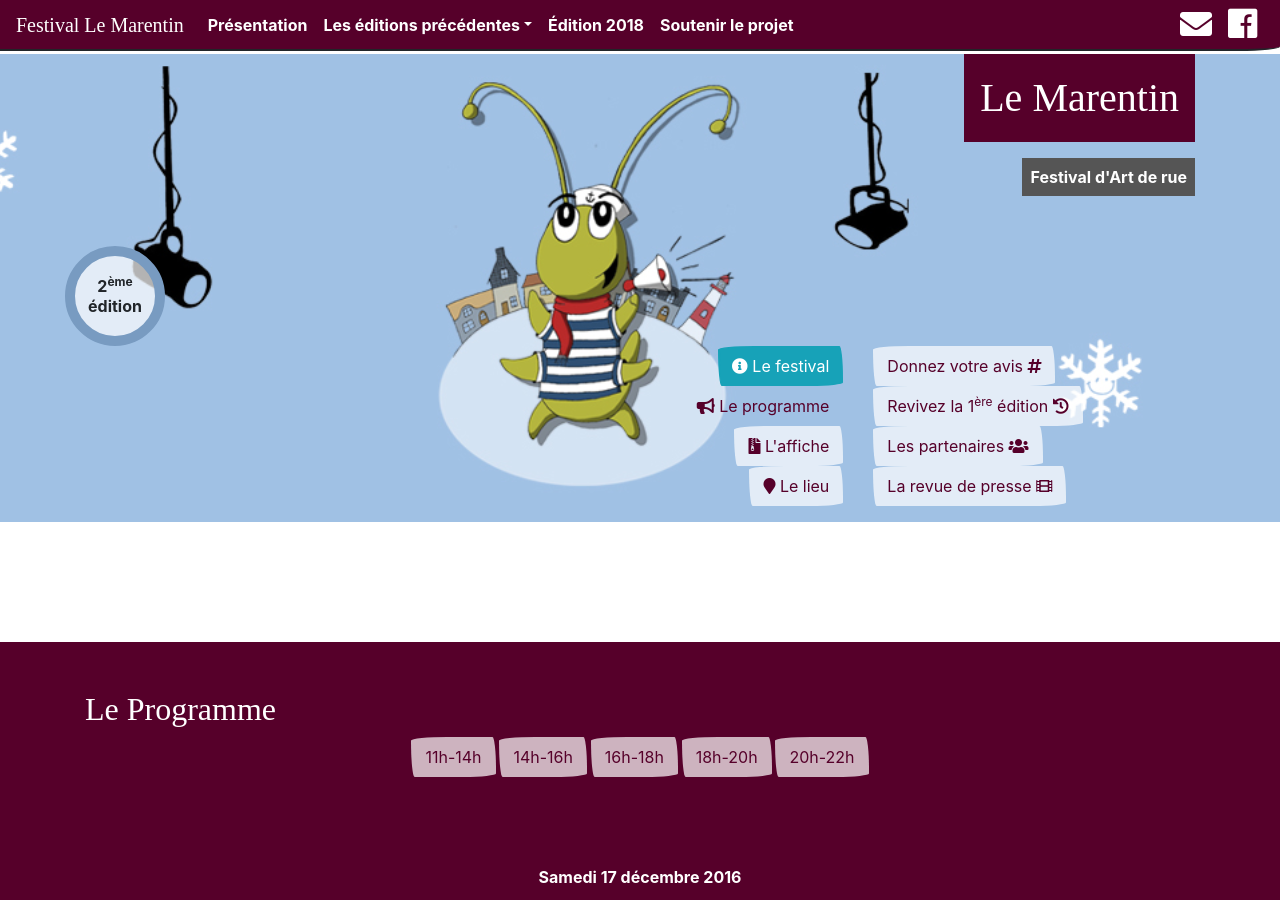
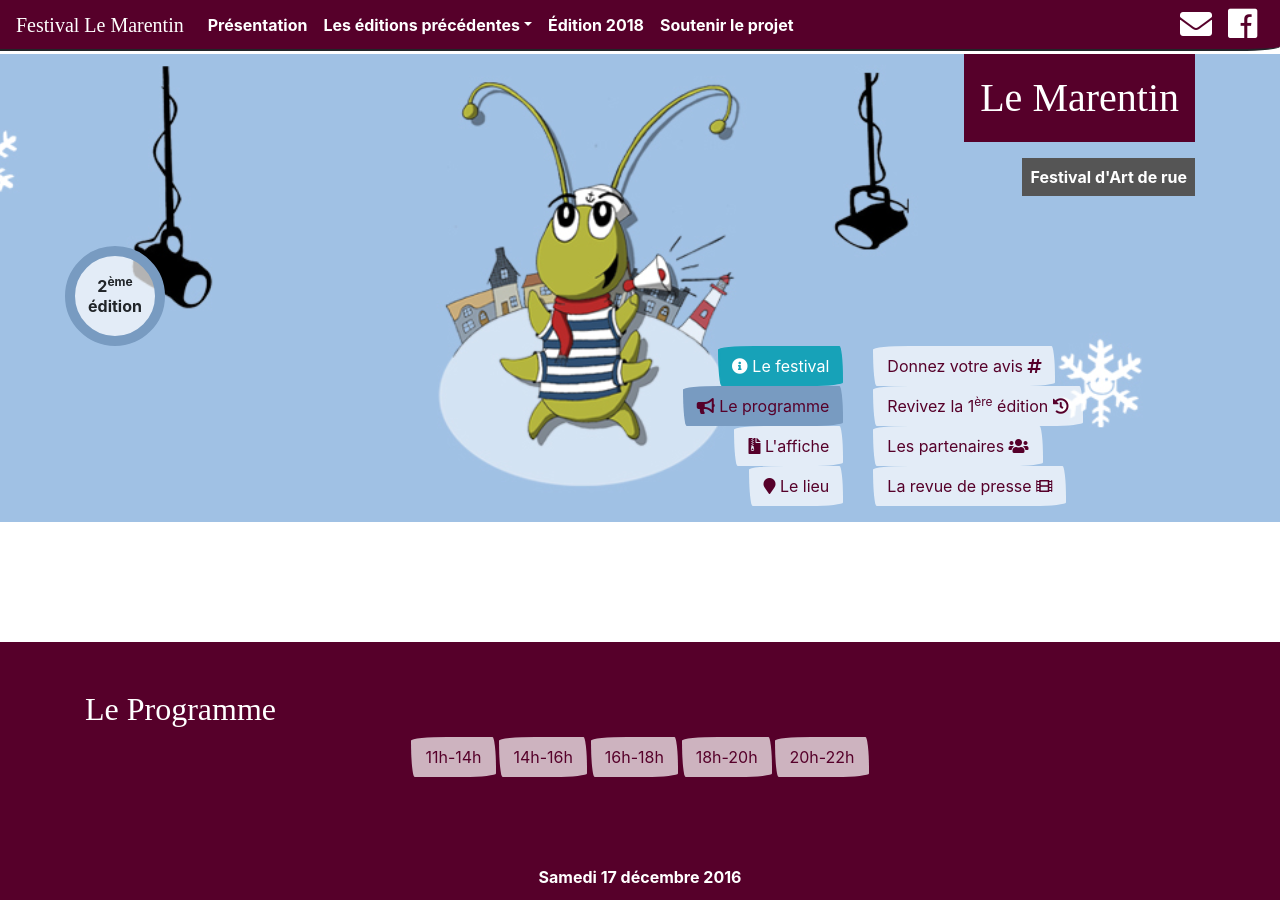
Before and after one commit to tibodut/marentin, a Jekyll site: the page built from edition-2016.html, in a window 1280 px wide and 900 px high. Built offline with Jekyll 4.4.1, drawn with Linux system fonts in a browser that asks for light colours; nearby versions of some CDN libraries; some web fonts are replaced.

Commit message:
Update edition-2016.html

```diff
--- a/edition-2016.html
+++ b/edition-2016.html
@@ -18,7 +18,7 @@
         <div class="row">
             <div class="col-sm-8 text-right">
                 <p style="line-height: 2em;"><a class="btn btn-info" href="#le-festival" role="button"><span class="fa fa-info-circle"></span> Le festival</a><br />
-                    <a class="btn btn-default" href="#le-programme" role="button" style="rgba(120,155,193,1)"><span class="fa fa-bullhorn"></span> Le programme</a><br />
+                    <a class="btn btn-default" href="#le-programme" role="button" style="background:rgba(120,155,193,1)"><span class="fa fa-bullhorn"></span> Le programme</a><br />
                     <a class="btn btn-default" href="{{site.baseurl}}/img/2016-le_marentin-affiche.jpg" target="_blank" role="button" style="background:rgba(255,255,255,.7)"><span class="fa fa-file-archive"></span> L'affiche</a><br />
                     <a class="btn btn-default" href="#le-lieu" role="button" style="background:rgba(255,255,255,.7)"><span class="fa fa-map-marker"></span> Le lieu</a></p>
 
```
